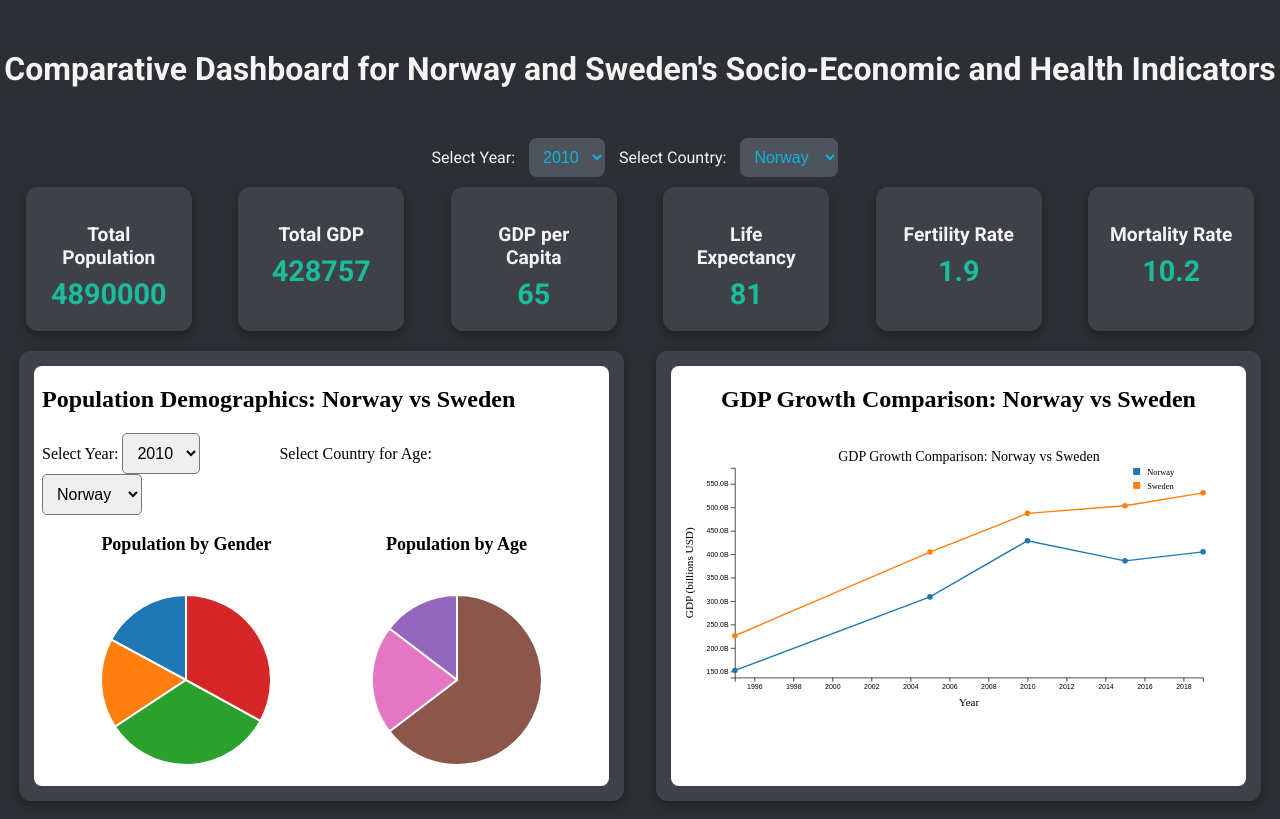
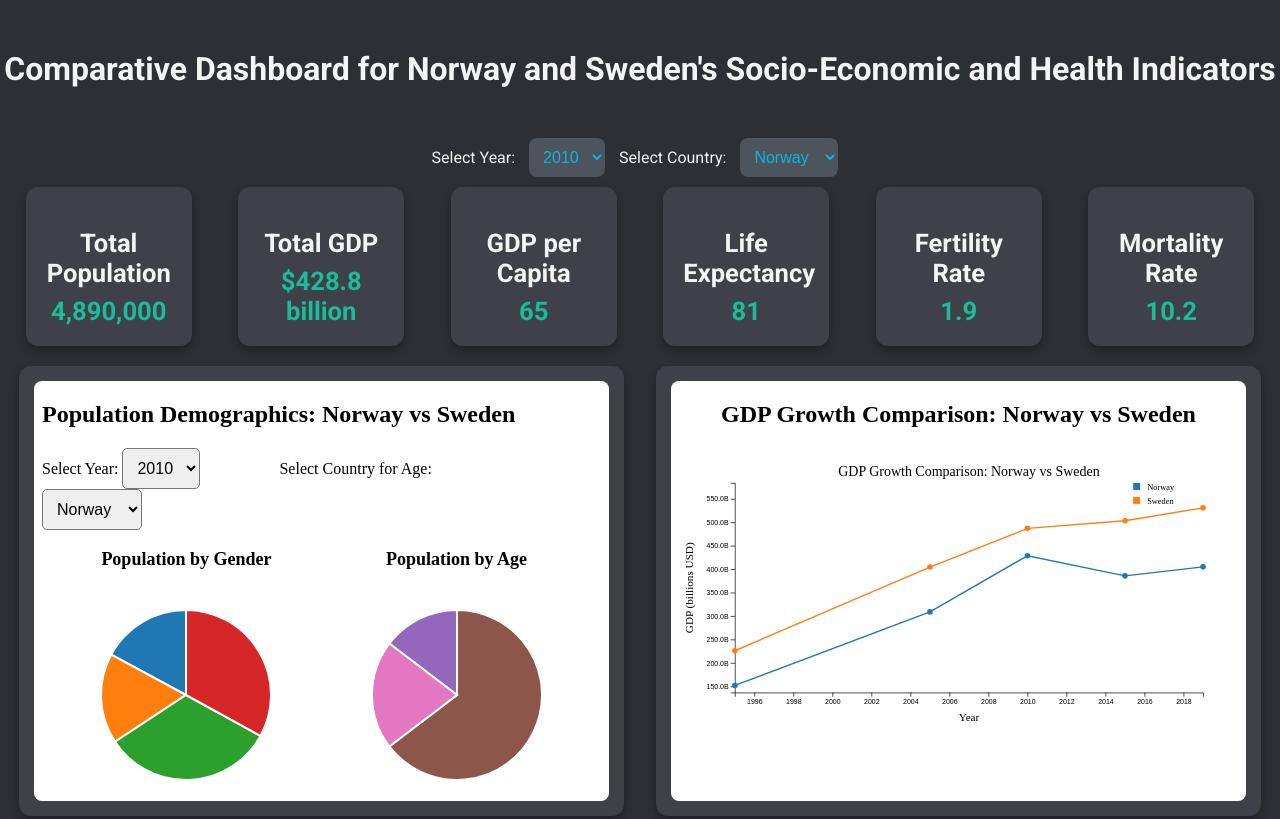
Before and after one commit to nguyenlamvu88/dsci_554_country_dashboard, a plain HTML site: page index.html in a window 1280 px wide. Shown: the top 819 px of the page. Drawn offline with nearby package versions, Linux system fonts and the light colour scheme.

Commit message:
Update index.html

```diff
--- a/index.html
+++ b/index.html
@@ -64,13 +64,13 @@
         }
 
         .info-card h2 {
-            font-size: 1.2rem; /* Increased font size for KPI titles */
+            font-size: 1.6rem; /* Increased font size for KPI titles */
             color: #f4f4f4;
             margin-bottom: 8px;
         }
 
         .info-card .value {
-            font-size: 1.8rem; /* Increased font size for KPI values */
+            font-size: 1.6rem; /* Increased font size for KPI values */
             font-weight: 700;
             color: #1abc9c;
             transition: all 0.3s ease-in-out; /* Smooth transition */
@@ -187,13 +187,11 @@
     <div class="chart-container">
         <!-- Population Demographics Chart -->
         <div class="chart-box">
-
             <iframe src="pop_demo_male_female.html"></iframe>
         </div>
 
         <!-- GDP Growth Chart -->
         <div class="chart-box">
-
             <iframe id="gdpIframe" src="gdp_growth.html"></iframe>
         </div>
     </div>
@@ -201,13 +199,11 @@
     <div class="chart-container">
         <!-- Health Expenditure Chart -->
         <div class="chart-box">
-
             <iframe src="health_gdp_stack_bar.html"></iframe>
         </div>
 
         <!-- Life Expectancy Chart -->
         <div class="chart-box">
-
             <iframe src="life_expectancy.html"></iframe>
         </div>
     </div>
@@ -215,7 +211,6 @@
     <div class="chart-container">
         <!-- Import/Export Chart -->
         <div class="chart-box">
-
             <iframe src="import_export.html"></iframe>
         </div>
     </div>
@@ -223,9 +218,9 @@
     <script>
         document.addEventListener("DOMContentLoaded", function () {
             const populationData = {
-                "2010": {"Norway": 4890000, "Sweden": 9380000},
-                "2015": {"Norway": 5190000, "Sweden": 9840000},
-                "2021": {"Norway": 5400000, "Sweden": 10320000}
+                "2010": {"Norway": 4_890_000, "Sweden": 9_380_000},
+                "2015": {"Norway": 5_190_000, "Sweden": 9_840_000},
+                "2021": {"Norway": 5_400_000, "Sweden": 10_320_000}
             };
 
             const gdpData = {
@@ -252,10 +247,21 @@
                 "2021": {"Norway": 9.5, "Sweden": 9.3}
             };
 
+            // Function to format the population with commas
+            function formatPopulation(population) {
+                return population.toLocaleString(); // Adds commas
+            }
+
+            // Function to convert GDP from millions to billions and format with dollar sign and commas
+            function formatGDP(gdpInMillions) {
+                const gdpInBillions = gdpInMillions / 1000;  // Convert to billions
+                return `$${gdpInBillions.toLocaleString(undefined, { minimumFractionDigits: 1, maximumFractionDigits: 1 })} billion`;
+            }
+
             // Function to update the KPI values
             function updateKPIs(year, country) {
-                document.getElementById('totalPopulation').textContent = populationData[year][country];
-                document.getElementById('totalGDP').textContent = gdpData[year][country];
+                document.getElementById('totalPopulation').textContent = formatPopulation(populationData[year][country]);
+                document.getElementById('totalGDP').textContent = formatGDP(gdpData[year][country]);
                 document.getElementById('lifeExpectancy').textContent = lifeExpectancyData[year][country];
                 document.getElementById('fertilityRate').textContent = fertilityData[year][country];
                 document.getElementById('mortalityRate').textContent = mortalityData[year][country];
```
